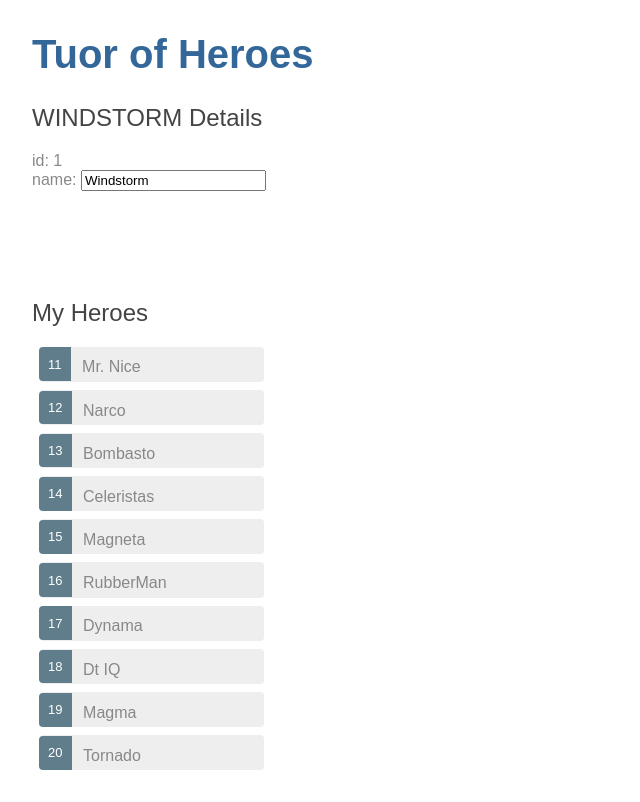
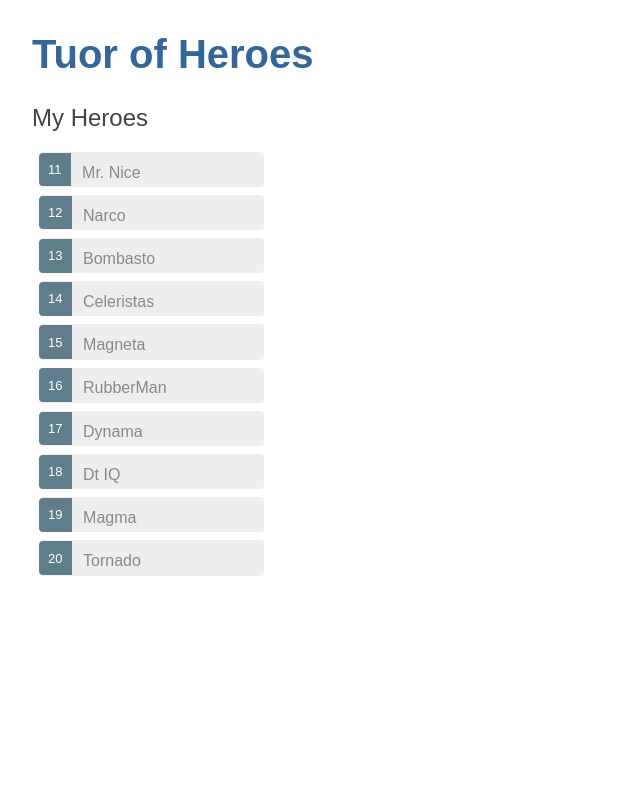
Before and after one commit to joaoclaudio/angular_getting_started, an Angular app: page / in a window 1280 px wide. Shown: the whole page, without its empty margins (0-640 px from the left). Built offline with nearby package versions, Linux system fonts and the light colour scheme.

Commit message:
2 - Master detail hero

```diff
--- a/src/app/heroes/heroes.component.html
+++ b/src/app/heroes/heroes.component.html
@@ -1,16 +1,18 @@
-<h2>{{hero.name | uppercase}} Details</h2>
-<div><span>id: </span>{{hero.id}}</div>
-<div>
-    <label>name:
-      <input [(ngModel)]='hero.name' placeholder="name"/>
-    </label>
-</div>
-
-<br/><br/><br/><br/>
-
 <h2>My Heroes</h2>
 <ul class="heroes">
-  <li *ngFor="let hero of heroes">
+  <li *ngFor="let hero of heroes"
+      (click)="onSelect(hero)"
+      [class.selected]="hero === selectedHero">
     <span class="badge">{{hero.id}}</span>{{hero.name}}
   </li>
 </ul>
+
+<div *ngIf="selectedHero">
+  <h2>{{selectedHero.name | uppercase}} Details</h2>
+  <div><span>id: </span>{{selectedHero.id}}</div>
+  <div>
+      <label>name:
+        <input [(ngModel)]='selectedHero.name' placeholder="name"/>
+      </label>
+  </div>
+</div>
--- a/src/app/heroes/heroes.component.ts
+++ b/src/app/heroes/heroes.component.ts
@@ -10,11 +10,10 @@
 export class HeroesComponent implements OnInit {
 
   heroes = HEROES;
-
-  hero: Hero = {
-    id: 1,
-    name: 'Windstorm'
-  };
+  selectedHero: Hero;
+  onSelect(hero: Hero): void {
+    this.selectedHero = hero;
+  }
 
   constructor() { }
 
```
